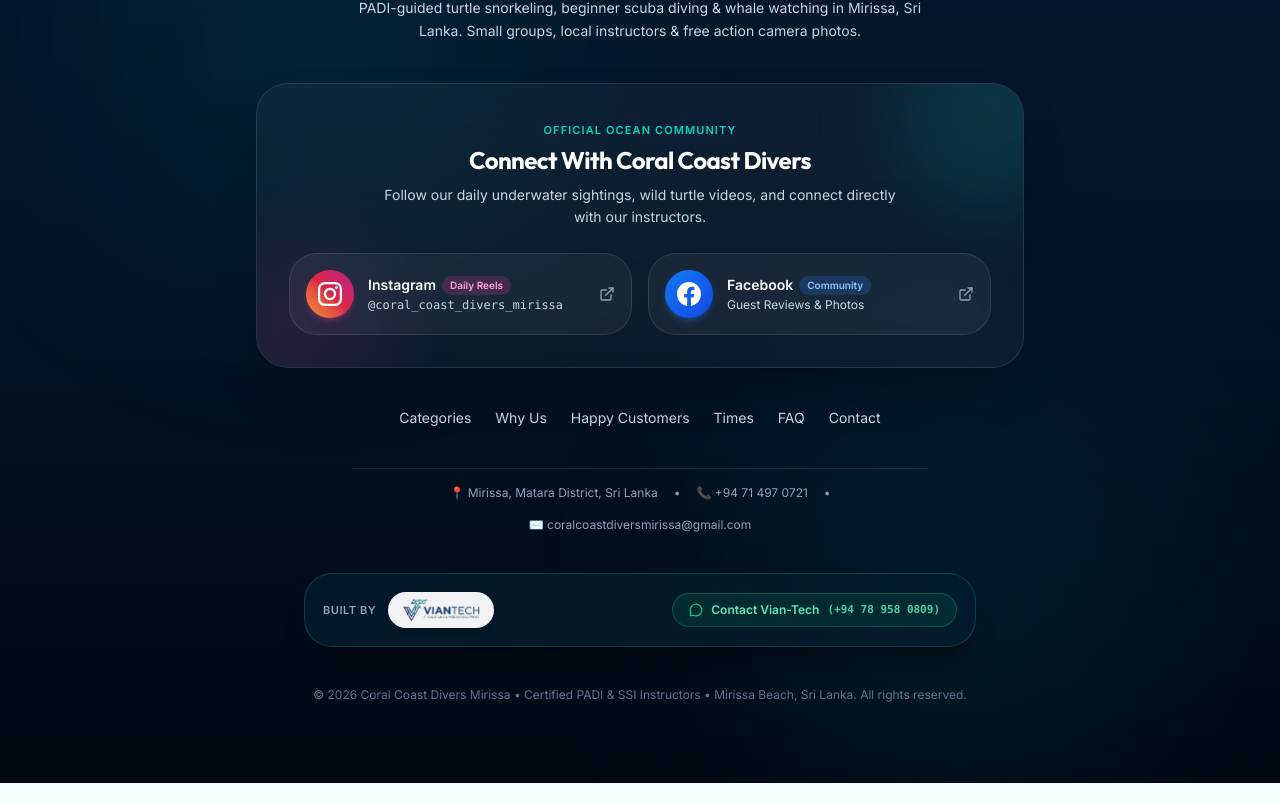
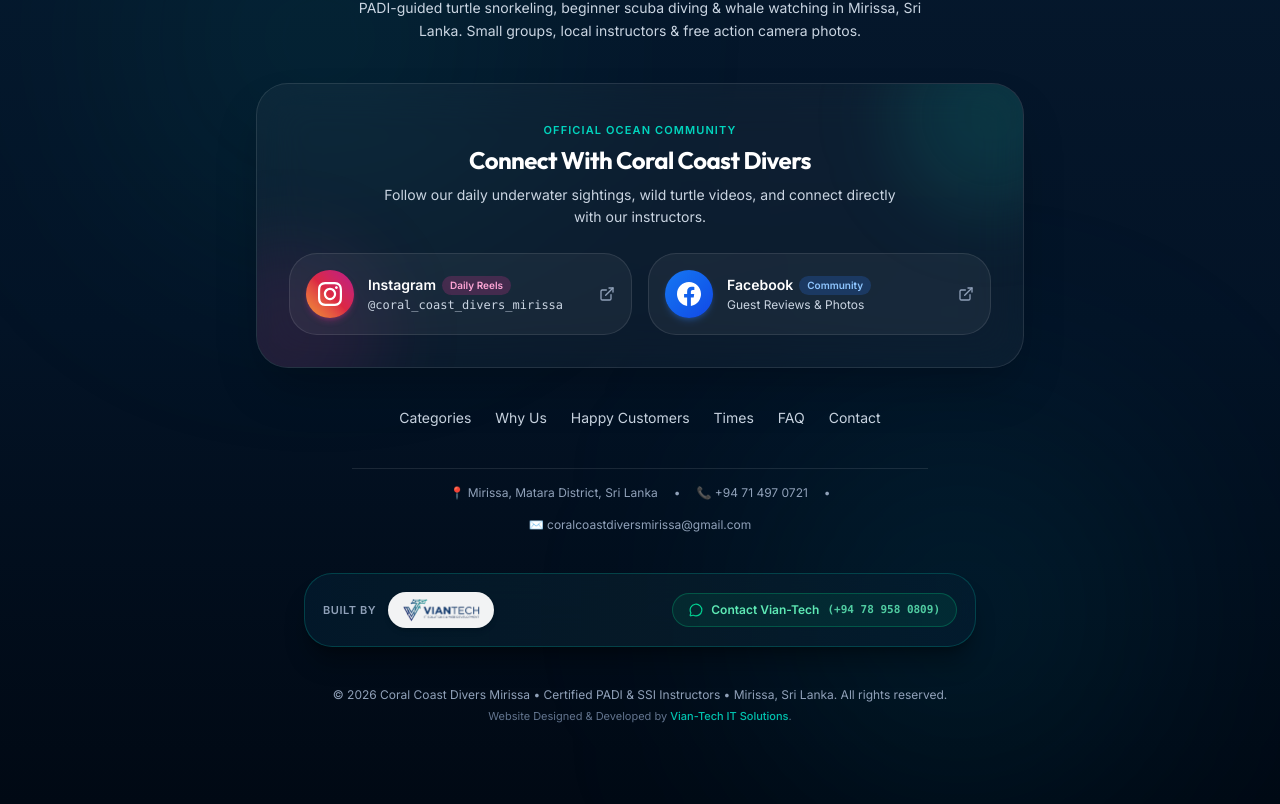
Before and after one commit to Kavindu822/coral-coast-divers, a Next.js app: page / in a window 1280 px wide. Shown: the part 7776-8580 px from the top of the page. Before the commit the page ends 8559 px from the top, so only its background shows below. Built offline with nearby package versions, Linux system fonts and the light colour scheme.

Commit message:
feat: align footer attribution with dual business copyright and Vian-Tech IT Solutions credit

```diff
--- a/src/app/page.tsx
+++ b/src/app/page.tsx
@@ -1957,10 +1957,25 @@ export default function HomePage() {
             </a>
           </div>
 
-          <p className="text-xs text-slate-500 text-center">
-            © {new Date().getFullYear()} Coral Coast Divers Mirissa • Certified PADI &amp; SSI
-            Instructors • Mirissa Beach, Sri Lanka. All rights reserved.
-          </p>
+          <div className="flex flex-col items-center gap-1.5 text-center text-xs text-slate-400">
+            <p>
+              © {new Date().getFullYear()} Coral Coast Divers Mirissa • Certified PADI &amp; SSI
+              Instructors • Mirissa, Sri Lanka. All rights reserved.
+            </p>
+            <p className="text-slate-500 text-[11px]">
+              Website Designed &amp; Developed by{" "}
+              <a
+                href={VIANTECH_WHATSAPP}
+                target="_blank"
+                rel="noopener noreferrer"
+                className="font-medium text-teal-400/90 hover:text-teal-300 hover:underline transition-colors"
+                title="Contact Vian-Tech IT Solutions on WhatsApp"
+              >
+                Vian-Tech IT Solutions
+              </a>
+              .
+            </p>
+          </div>
         </div>
       </footer>
     </div>
```
